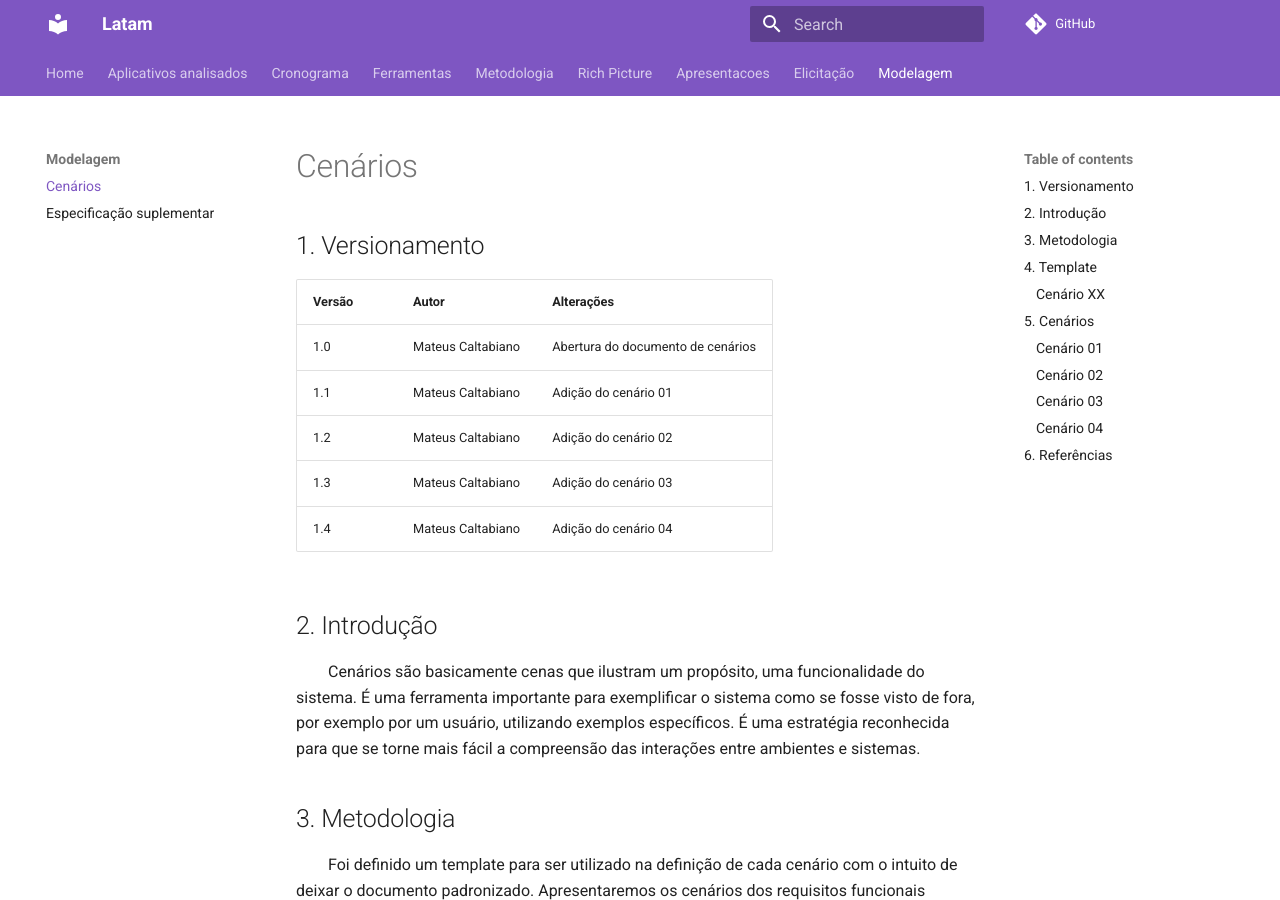
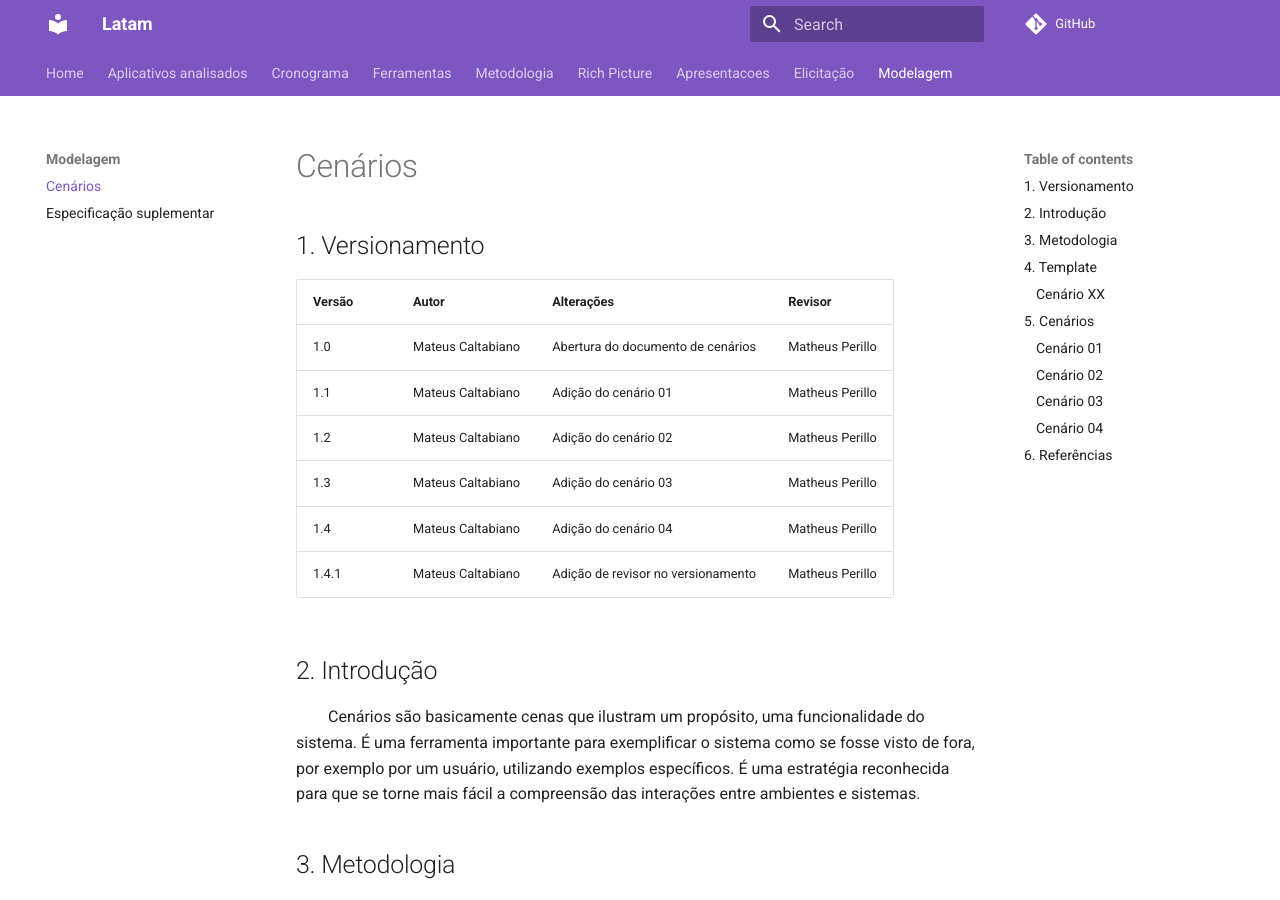
Before and after one commit to Requisitos-de-Software/2022.1-TikTok, an MkDocs documentation site: the page built from docs/modelagem/cenarios.md, in a window 1280 px wide and 900 px high. Built offline with MkDocs 1.6.1 and Material for MkDocs 9.7.7, drawn with Linux system fonts in a browser that asks for light colours; comment, search, counter and statistics services are not loaded.

Commit message:
#35 - Adição de revisor no versionamento

```diff
--- a/docs/modelagem/cenarios.md
+++ b/docs/modelagem/cenarios.md
@@ -4,13 +4,14 @@
 
 
 
-| Versão | Autor             | Alterações                        |
-| ------ | ----------------- | --------------------------------- |
-| 1.0    | Mateus Caltabiano | Abertura do documento de cenários |
-| 1.1    | Mateus Caltabiano | Adição do cenário 01              |
-| 1.2    | Mateus Caltabiano | Adição do cenário 02              |
-| 1.3    | Mateus Caltabiano | Adição do cenário 03              |
-| 1.4    | Mateus Caltabiano | Adição do cenário 04              |
+| Versão | Autor             | Alterações                         | Revisor         |
+| ------ | ----------------- | ---------------------------------- | --------------- |
+| 1.0    | Mateus Caltabiano | Abertura do documento de cenários  | Matheus Perillo |
+| 1.1    | Mateus Caltabiano | Adição do cenário 01               | Matheus Perillo |
+| 1.2    | Mateus Caltabiano | Adição do cenário 02               | Matheus Perillo |
+| 1.3    | Mateus Caltabiano | Adição do cenário 03               | Matheus Perillo |
+| 1.4    | Mateus Caltabiano | Adição do cenário 04               | Matheus Perillo |
+| 1.4.1  | Mateus Caltabiano | Adição de revisor no versionamento | Matheus Perillo |
 
 
 ## 2. Introdução
```
